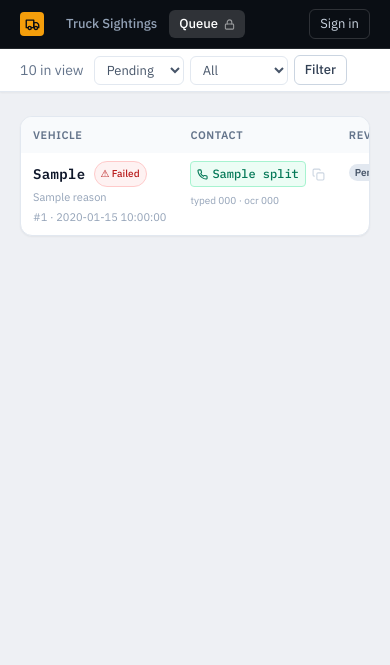
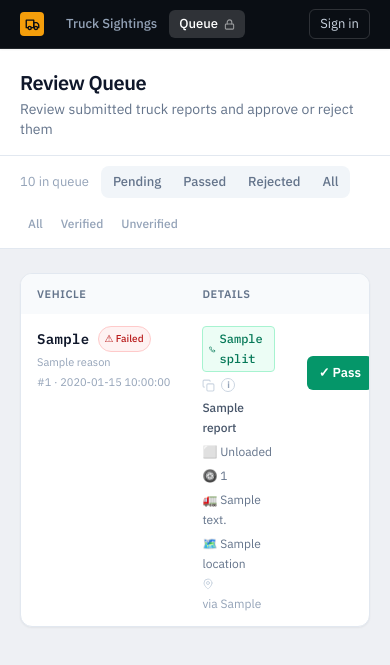
Before and after one commit to fwyogeshsharma/FreightDesk, a FastAPI app: template webapp/templates/review.html in a window 390 px wide. Shown: the top 665 px of the page. Run offline with FastAPI, Linux system fonts and the light colour scheme; the template is opened without the code that fills it: most values are stand-ins (such as "Sample title", 1, 10 or a date in 2020); some libraries are stand-ins or nearby versions.

Commit message:
UI polish pass: differentiate broker workspace from telecaller queue
Presentation-only pass across / and /review — no route, auth, workflow,
or data-model changes. Same context variables, same query params, same
JS behavior; verified both pages live against real data (authenticated
session) after the change.

Both pages:
- Nav bar is now the only sticky chrome; page heading + filters scroll
  with the page instead of stacking sticky bars.
- Added a page heading block (title + one-line subtitle) so each page
  states its own purpose instead of reading as "the same table."

Truck Sightings (/) - broker workspace framing:
- Heading: "Truck Sightings" / "Find and call available trucks".
- Dropdown filters (source/type/location/recency) restyled from bordered
  chips to a "ghost" style (transparent until hover/focus) so the search
  box stays the visually primary control.
- Source badge (Report/Video/Stream) de-pilled to a quiet uppercase text
  label - it no longer competes with Trust/Call for attention.
- Seen column bumped to text-slate-600 font-medium; Type/Location text
  softened - reinforces Call/Trust/Seen as the strongest scan targets.

Review Queue (/review) - telecaller queue framing:
- Heading: "Review Queue" / "Review submitted truck reports and approve
  or reject them".
- Review-state and verification filters converted from a <select> +
  submit-button form into two segmented-pill link groups (same query
  params, same server-side filtering - just direct links instead of a
  form submit).
- Table collapsed from 9 columns to 3 zones: Vehicle (identity + photos
  + verification badge + reason + id/age), Details (phone + company +
  load/location + wheels/body type + reporter, compact and wrapped),
  Decision (review-status pill + Pass/Reject, right-aligned).
- The always-visible "typed X / ocr Y" mismatch text is now a small "i"
  tooltip next to the phone instead of a permanent line.
- "open map" is now an icon-only, muted affordance instead of a always
  visible text link.
- Pass/Reject buttons got slightly larger padding for stronger prominence.

```diff
--- a/webapp/templates/review.html
+++ b/webapp/templates/review.html
@@ -18,7 +18,6 @@
   <style>
     body { background:#eef0f4; }
     .tnum { font-variant-numeric: tabular-nums; }
-    .accent-rule { background: linear-gradient(90deg,#f59e0b 0,#f59e0b 18%,transparent 18%); }
     @keyframes rowin { from{opacity:0;transform:translateY(4px)} to{opacity:1;transform:none} }
     tbody tr { animation: rowin .35s ease both; }
     ::-webkit-scrollbar { height:10px;width:10px } ::-webkit-scrollbar-thumb{background:#c3c8d2;border-radius:9px;border:2px solid #eef0f4}
@@ -26,29 +25,48 @@
 </head>
 <body class="font-sans text-slate-800 antialiased">
 
+  <!-- Sticky chrome: nav only — everything below scrolls with the page -->
   <header class="sticky top-0 z-20 shadow-sm">
     {% set nav_active = 'review' %}
     {% include "_nav.html" %}
+  </header>
 
-    <!-- review filters row -->
+  <!-- Page heading -->
   <div class="bg-white border-b border-slate-200">
-      <div class="max-w-[1500px] mx-auto px-5 py-1.5 flex flex-wrap items-center gap-1.5 text-sm">
-        <span class="tnum text-slate-500 mr-1">{{ total }} in view</span>
-        {% set rchip = "px-2 py-1 rounded-md border border-slate-200 bg-white text-slate-600 text-[13px] focus:outline-none focus:ring-2 focus:ring-amber-400 hover:border-slate-300" %}
-        <form method="get" action="/review" class="flex flex-wrap items-center gap-1.5">
-          <select name="review" class="{{ rchip }}">
-            {% for v in ['pending','passed','rejected','all'] %}
-              <option value="{{ v }}" {% if review==v %}selected{% endif %}>{{ v|capitalize }}</option>{% endfor %}
-          </select>
-          <select name="verification" class="{{ rchip }}">
-            {% for v in ['all','verified','unverified'] %}
-              <option value="{{ v }}" {% if verification==v %}selected{% endif %}>{{ v|capitalize }}</option>{% endfor %}
-          </select>
-          <button class="border border-slate-300 bg-white hover:bg-slate-50 text-slate-700 text-[13px] font-medium px-2.5 py-1 rounded-md transition-colors">Filter</button>
-        </form>
+    <div class="max-w-[1500px] mx-auto px-5 pt-5 pb-4">
+      <h1 class="text-xl font-semibold text-slate-900 tracking-tight">Review Queue</h1>
+      <p class="text-sm text-slate-500 mt-0.5">Review submitted truck reports and approve or reject them</p>
     </div>
   </div>
-  </header>
+
+  <!-- Queue controls: compact segmented tabs, not a generic filter bar -->
+  <div class="bg-white border-b border-slate-200">
+    <div class="max-w-[1500px] mx-auto px-5 py-2.5 flex flex-wrap items-center gap-3 text-sm">
+      <span class="tnum text-slate-400 text-[13px]">{{ total }} in queue</span>
+
+      <div class="h-5 w-px bg-slate-200 hidden sm:block"></div>
+
+      <div class="inline-flex items-center gap-0.5 bg-slate-100 rounded-lg p-0.5">
+        {% for v in ['pending','passed','rejected','all'] %}
+          <a href="/review?review={{ v }}&verification={{ verification }}"
+             class="px-2.5 py-1 rounded-md text-[13px] font-medium transition-colors
+                    {{ 'bg-white text-slate-900 shadow-sm' if review==v else 'text-slate-500 hover:text-slate-700' }}">
+            {{ v|capitalize }}
+          </a>
+        {% endfor %}
+      </div>
+
+      <div class="inline-flex items-center gap-0.5">
+        {% for v in ['all','verified','unverified'] %}
+          <a href="/review?review={{ review }}&verification={{ v }}"
+             class="px-2 py-1 rounded-md text-[12px] font-medium transition-colors
+                    {{ 'bg-slate-100 text-slate-700' if verification==v else 'text-slate-400 hover:text-slate-600' }}">
+            {{ v|capitalize }}
+          </a>
+        {% endfor %}
+      </div>
+    </div>
+  </div>
 
   <main class="max-w-[1500px] mx-auto px-5 py-6">
     {% if not reports %}
@@ -61,15 +79,9 @@
           <table class="w-full text-sm">
             <thead class="bg-slate-50 text-slate-500 text-[11px] uppercase tracking-wider text-left">
               <tr>
-                <th class="font-semibold px-3 py-2">Vehicle</th>
-                <th class="font-semibold px-3 py-2">Contact</th>
-                <th class="font-semibold px-3 py-2 hidden lg:table-cell">Company</th>
-                <th class="font-semibold px-3 py-2 hidden xl:table-cell">Load / Location</th>
-                <th class="font-semibold px-3 py-2 hidden xl:table-cell">Wheels</th>
-                <th class="font-semibold px-3 py-2 hidden xl:table-cell">Body Type</th>
-                <th class="font-semibold px-3 py-2 hidden lg:table-cell">Reporter</th>
-                <th class="font-semibold px-3 py-2">Review</th>
-                <th class="font-semibold px-3 py-2 text-right">Decision</th>
+                <th class="font-semibold px-4 py-2.5">Vehicle</th>
+                <th class="font-semibold px-4 py-2.5">Details</th>
+                <th class="font-semibold px-4 py-2.5 text-right">Decision</th>
               </tr>
             </thead>
             {% macro photo_tile(truck_id, idx, n, full=False) %}
@@ -90,9 +102,9 @@
               {% for t in reports %}
               <tr id="row-{{ t.id }}" class="even:bg-slate-50/40 align-top"
                   style="animation-delay: {{ '%.3f'|format(loop.index0 * 0.022) }}s">
-                <!-- Vehicle + verification + photo -->
-                <td class="px-3 py-2 whitespace-nowrap">
-                  <div class="flex items-start gap-2">
+                <!-- LEFT ZONE: truck identity — thumbnails + plate + verification badge + reason + age/id -->
+                <td class="px-4 py-3 whitespace-nowrap">
+                  <div class="flex items-start gap-2.5">
                     {% if t.image_keys %}
                       {% set n = t.image_keys|length %}
                       <div class="grid grid-cols-2 gap-1 w-[100px] h-[52px] shrink-0 p-1 rounded-lg border border-slate-200 bg-slate-50">
@@ -130,11 +142,11 @@
                     </div>
                   </div>
                 </td>
-                <!-- Contact -->
-                <td class="px-3 py-2 whitespace-nowrap">
+                <!-- MIDDLE ZONE: phone + company + load/location + wheels/body type + reporter -->
+                <td class="px-4 py-3">
                   {% set phones = t.phone_number | phones %}
+                  <div class="flex items-center gap-1.5 flex-wrap">
                     {% if phones %}
-                    <div class="flex items-center gap-1.5">
                       <a href="tel:{{ phones[0].e164 }}"
                          class="inline-flex items-center gap-1 font-mono text-[12px] text-emerald-700 bg-emerald-50 hover:bg-emerald-100 border border-emerald-200 px-1.5 py-0.5 rounded transition-colors">
                         <svg width="11" height="11" viewBox="0 0 24 24" fill="none" stroke="currentColor" stroke-width="2.4" stroke-linecap="round" stroke-linejoin="round"><path d="M22 16.92v3a2 2 0 0 1-2.18 2 19.79 19.79 0 0 1-8.63-3.07 19.5 19.5 0 0 1-6-6 19.79 19.79 0 0 1-3.07-8.67A2 2 0 0 1 4.11 2h3a2 2 0 0 1 2 1.72c.13.96.36 1.9.7 2.81a2 2 0 0 1-.45 2.11L8.09 9.91a16 16 0 0 0 6 6l1.27-1.27a2 2 0 0 1 2.11-.45c.91.34 1.85.57 2.81.7A2 2 0 0 1 22 16.92Z"/></svg>
@@ -148,42 +160,40 @@
                                 class="text-[11px] font-semibold text-emerald-700 bg-emerald-50 border border-emerald-200 rounded px-1.5 py-0.5 hover:bg-emerald-100"
                                 title="Show all numbers">+{{ phones|length - 1 }}</button>
                       {% endif %}
+                    {% else %}<span class="text-slate-300 text-[13px]">No phone</span>{% endif %}
+                    {% if t.phone_reported and t.phone_ocr and t.phone_reported not in (t.phone_ocr or '') %}
+                      <span class="inline-flex items-center justify-center w-3.5 h-3.5 rounded-full border border-slate-300 text-slate-400 hover:text-slate-600 hover:border-slate-400 cursor-help text-[9px] font-bold"
+                            title="typed {{ t.phone_reported }} · ocr {{ t.phone_ocr }}">i</span>
+                    {% endif %}
                   </div>
-                  {% else %}<span class="text-slate-300">—</span>{% endif %}
-                  {% if t.phone_reported and t.phone_ocr and t.phone_reported not in (t.phone_ocr or '') %}
-                    <div class="text-[10px] text-slate-400 mt-1">typed {{ t.phone_reported }} · ocr {{ t.phone_ocr }}</div>
+                  <div class="flex flex-wrap items-center gap-x-2 gap-y-1 text-[12px] text-slate-500 mt-1.5">
+                    {% if t.company_name %}<span class="text-slate-600 font-medium">{{ t.company_name }}</span>{% endif %}
+                    {% if t.loaded_status %}<span>{{ '📦' if t.loaded_status=='LOADED' else '⬜' }} {{ t.loaded_status|title }}</span>{% endif %}
+                    {% if t.num_wheels %}<span>🛞 {{ t.num_wheels }}</span>{% endif %}
+                    {% if t.body_type %}<span>🚛 {{ t.body_type }}</span>{% endif %}
+                    {% if t.location %}<span>🗺️ {{ t.location }}</span>{% endif %}
+                    {% if t.latitude and t.longitude %}
+                      <a href="https://www.google.com/maps?q={{ t.latitude }},{{ t.longitude }}" target="_blank"
+                         class="text-slate-300 hover:text-blue-500 transition-colors" title="Open location on map">
+                        <svg width="12" height="12" viewBox="0 0 24 24" fill="none" stroke="currentColor" stroke-width="2" stroke-linecap="round" stroke-linejoin="round"><path d="M20 10c0 6-8 12-8 12s-8-6-8-12a8 8 0 0 1 16 0Z"/><circle cx="12" cy="10" r="3"/></svg>
+                      </a>
                     {% endif %}
+                    {% if t.reported_by %}<span class="text-slate-400">via {{ t.reported_by }}</span>{% endif %}
+                    {% if not t.company_name and not t.loaded_status and not t.num_wheels and not t.body_type and not t.location and not t.reported_by %}
+                      <span class="text-slate-300">—</span>
+                    {% endif %}
+                  </div>
                 </td>
-                <!-- Company -->
-                <td class="px-3 py-2 hidden lg:table-cell text-slate-700">{{ t.company_name or '—' }}</td>
-                <!-- Load / Location -->
-                <td class="px-3 py-2 hidden xl:table-cell text-slate-600 whitespace-nowrap">
-                  {% if t.loaded_status %}<div>{{ '📦 ' + t.loaded_status if t.loaded_status=='LOADED' else '⬜ ' + t.loaded_status }}</div>{% endif %}
-                  {% if t.location %}<div>🗺️ {{ t.location }}</div>{% endif %}
-                  {% if t.latitude and t.longitude %}<a class="text-blue-600 hover:underline text-xs" target="_blank" href="https://www.google.com/maps?q={{ t.latitude }},{{ t.longitude }}">open map</a>{% endif %}
-                  {% if not t.loaded_status and not t.location %}<span class="text-slate-300">—</span>{% endif %}
-                </td>
-                <!-- Wheels -->
-                <td class="px-3 py-2 hidden xl:table-cell text-slate-600 whitespace-nowrap">
-                  {{ t.num_wheels or '—' }}
-                </td>
-                <!-- Body Type -->
-                <td class="px-3 py-2 hidden xl:table-cell text-slate-600 whitespace-nowrap">
-                  {{ t.body_type or '—' }}
-                </td>
-                <!-- Reporter -->
-                <td class="px-3 py-2 hidden lg:table-cell text-slate-600 whitespace-nowrap">{{ t.reported_by or '—' }}</td>
-                <!-- Review status -->
-                <td class="px-3 py-2 whitespace-nowrap">
+                <!-- RIGHT ZONE: review status + Pass / Reject -->
+                <td class="px-4 py-3 whitespace-nowrap text-right">
+                  <div class="flex flex-col items-end gap-1.5">
                     {% if t.review_status=='PASSED' %}<span class="text-[10px] font-semibold px-1.5 py-0.5 rounded-full bg-emerald-600 text-white">Passed</span>
                     {% elif t.review_status=='REJECTED' %}<span class="text-[10px] font-semibold px-1.5 py-0.5 rounded-full bg-red-600 text-white">Rejected</span>
                     {% else %}<span class="text-[10px] font-semibold px-1.5 py-0.5 rounded-full bg-slate-200 text-slate-600">Pending</span>{% endif %}
-                </td>
-                <!-- Decision -->
-                <td class="px-3 py-2 whitespace-nowrap text-right">
                     <div class="inline-flex gap-1.5">
-                    <button onclick="decide({{ t.id }},'PASSED')" class="bg-emerald-600 hover:bg-emerald-500 text-white text-[13px] font-semibold px-2.5 py-1 rounded-md transition-colors">✓ Pass</button>
-                    <button onclick="openReject({{ t.id }}, '{{ t.license_plate or ('#' ~ t.id) }}')" class="bg-white hover:bg-red-50 text-red-600 border border-red-200 text-[13px] font-semibold px-2.5 py-1 rounded-md transition-colors">✗ Reject</button>
+                      <button onclick="decide({{ t.id }},'PASSED')" class="bg-emerald-600 hover:bg-emerald-500 text-white text-[13px] font-semibold px-3 py-1.5 rounded-md transition-colors">✓ Pass</button>
+                      <button onclick="openReject({{ t.id }}, '{{ t.license_plate or ('#' ~ t.id) }}')" class="bg-white hover:bg-red-50 text-red-600 border border-red-200 text-[13px] font-semibold px-3 py-1.5 rounded-md transition-colors">✗ Reject</button>
+                    </div>
                   </div>
                 </td>
               </tr>
```
Also changed, not shown: webapp/templates/index.html (+38 -35 lines). Lines whose indentation alone changed are shown as unchanged.
